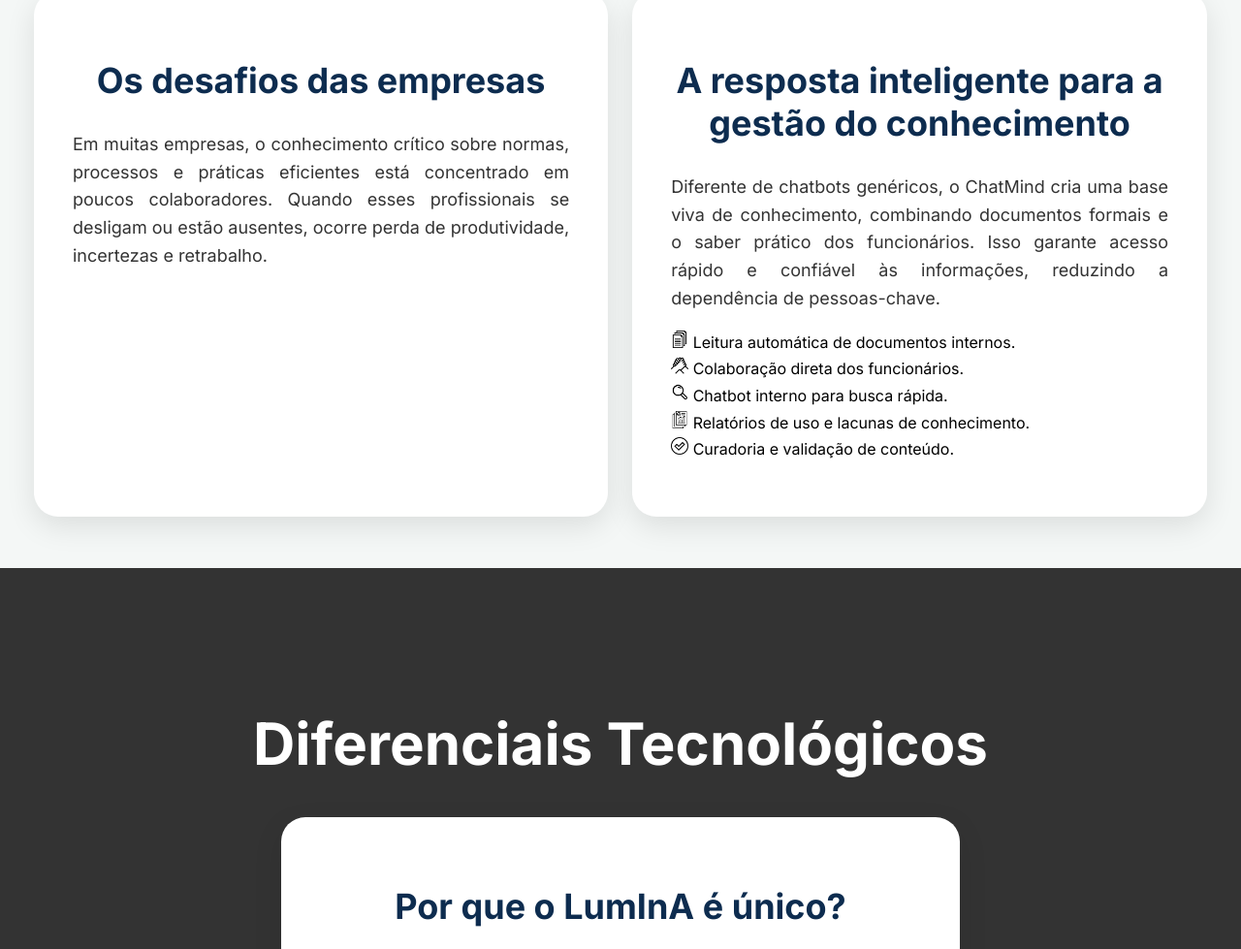
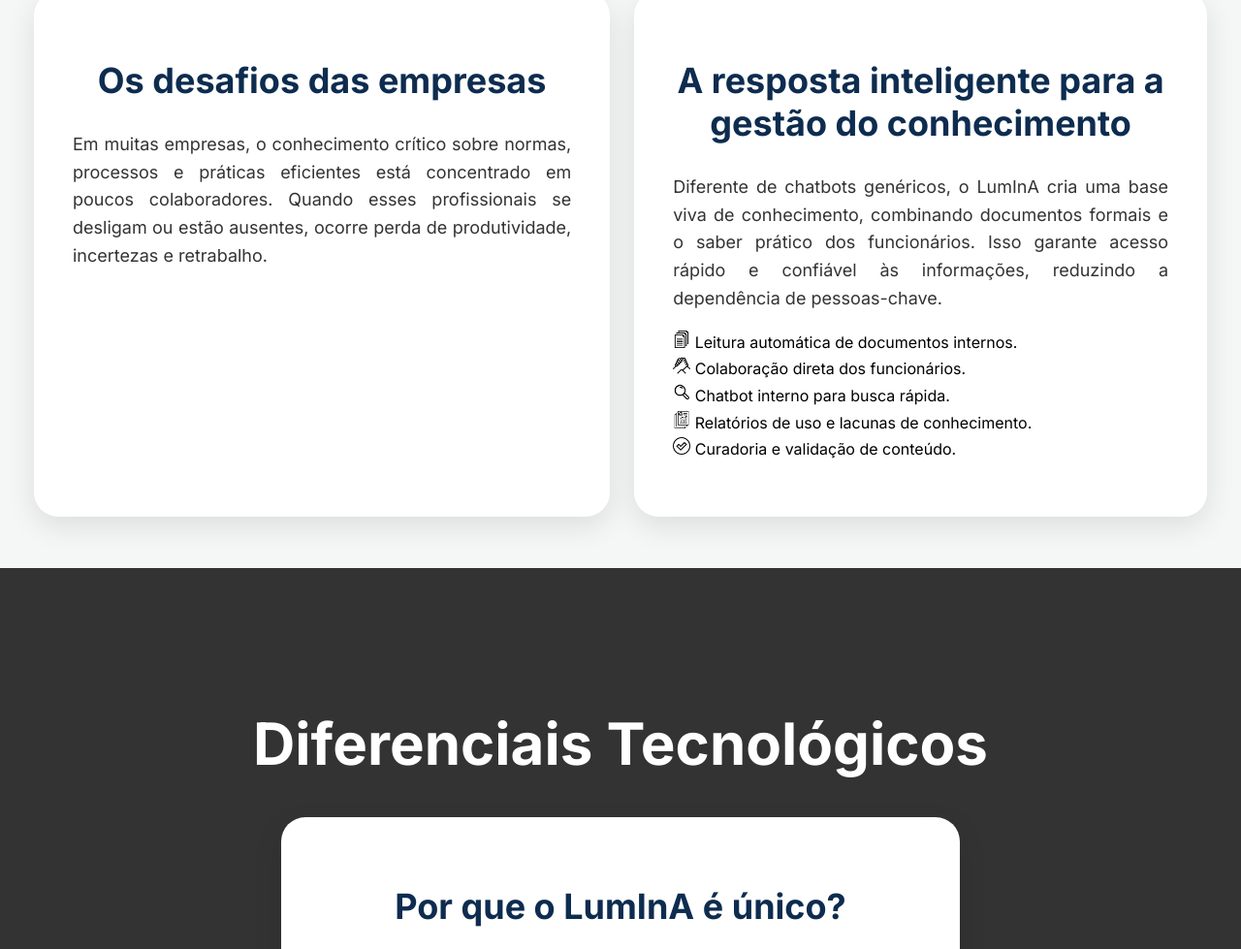
Before and after one commit to cadu1010/lumina, a plain HTML site: page index.html in a window 1280 px wide. Shown: the part 1014-1993 px from the top of the page at 97% size. Drawn offline with Linux system fonts and the light colour scheme.

Commit message:
Update index.html

```diff
--- a/index.html
+++ b/index.html
@@ -71,7 +71,7 @@
                             <h1>A resposta inteligente para a gestão do conhecimento</h1>
                         </div>
                         <div class="description">
-                            <p>Diferente de chatbots genéricos, o ChatMind cria uma base viva de conhecimento,
+                            <p>Diferente de chatbots genéricos, o LumInA cria uma base viva de conhecimento,
                                 combinando documentos formais e o saber prático dos funcionários. Isso garante acesso
                                 rápido e confiável às informações, reduzindo a dependência de pessoas-chave.</p>
                             <div class="description-list">
```
